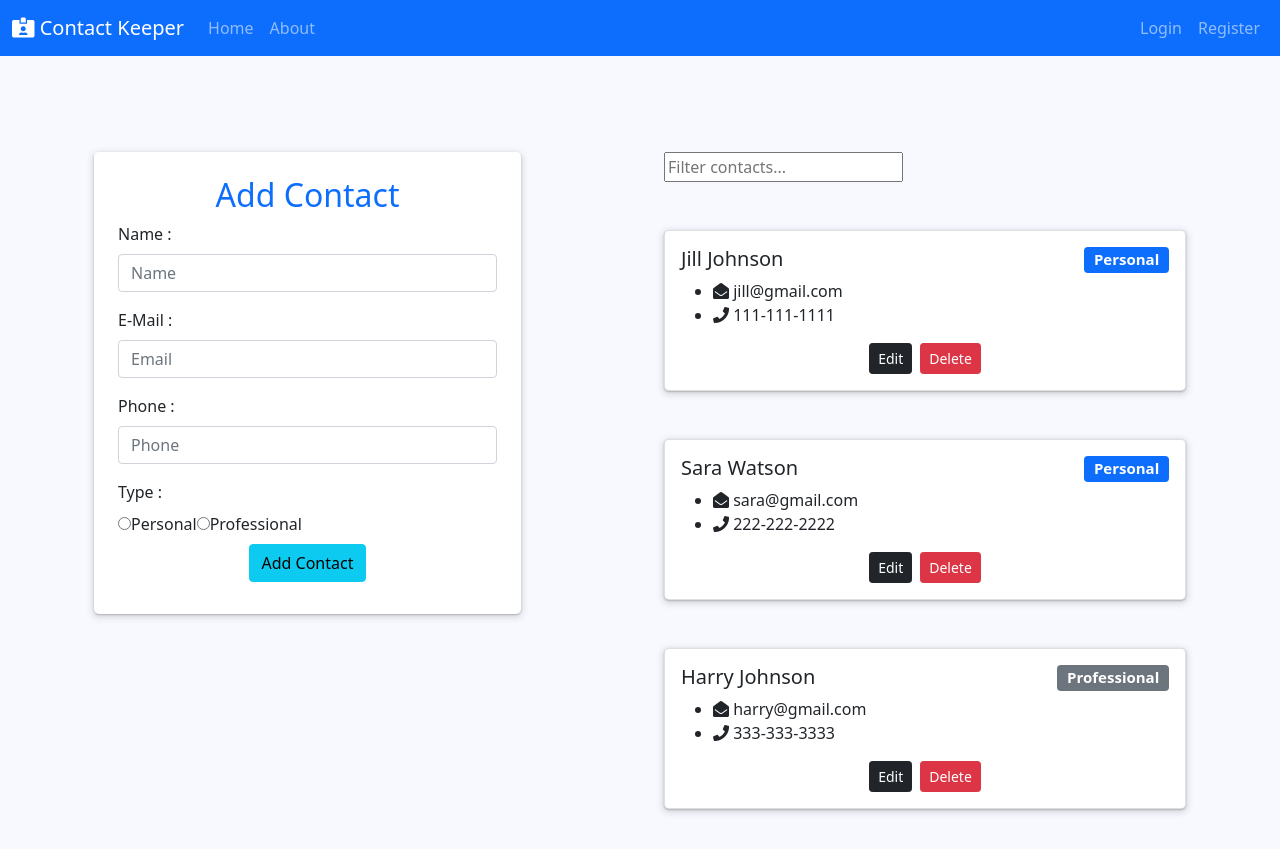
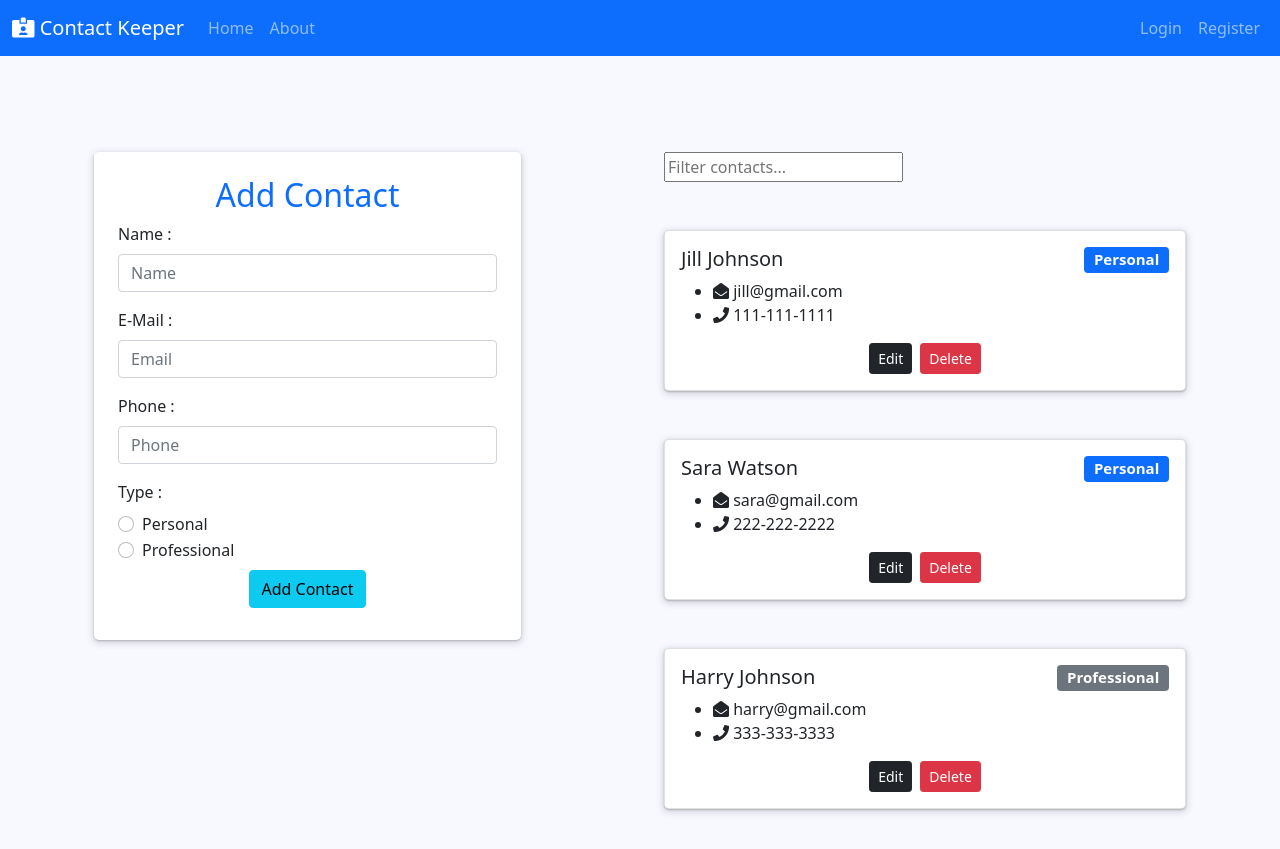
Before and after one commit to Linkinlog/contact-keeper, a React (Create React App) app in the folder client/: page / in a window 1280 px wide. Built offline with nearby package versions, Linux system fonts and the light colour scheme.

Commit message:
fixed up radio buttons and prettied

```diff
--- a/client/src/components/contacts/ContactsForm.js
+++ b/client/src/components/contacts/ContactsForm.js
@@ -10,7 +10,6 @@ export const ContactsForm = () => {
 		phone: '',
 		type: '',
 	});
-
 
 	useEffect(() => {
 		if (current !== null) {
@@ -33,7 +32,7 @@ export const ContactsForm = () => {
 		e.preventDefault();
 		if (current === null) {
 			addContact(contact);
-		}else {
+		} else {
 			updateContact(contact);
 		}
 		setContact({
@@ -46,7 +45,7 @@ export const ContactsForm = () => {
 
 	const clearAll = () => {
 		clearCurrent();
-	}
+	};
 
 	return (
 		<div className='addContact'>
@@ -68,10 +67,19 @@ export const ContactsForm = () => {
 					Type :
 				</label>
 				<br />
-				<input type='radio' name='type' id='personal' value='personal' onChange={onChange} checked={type === 'personal'} />
-				<label htmlFor='personal'>Personal </label>
-				<input type='radio' name='type' id='professional' value='professional' onChange={onChange} checked={type === 'professional'} />
-				<label htmlFor='professional'>Professional </label>
+				<div class='form-check'>
+					<input class='form-check-input' type='radio' value='personal' name='type' id='personal' onChange={onChange} checked={type === 'personal'} />
+					<label class='form-check-label' for='personal'>
+						Personal
+					</label>
+				</div>
+
+				<div class='form-check'>
+					<input class='form-check-input' type='radio' value='professional' name='type' id='professional' onChange={onChange} checked={type === 'professional'} />
+					<label class='form-check-label' for='professional'>
+						Professional
+					</label>
+				</div>
 				<div className='text-center m-2 d-grid gap-2 d-md-block'>
 					<input type='submit' value={current ? 'Update Contact' : 'Add Contact'} className='btn btn-info btn-block' />
 					{current && (
```
